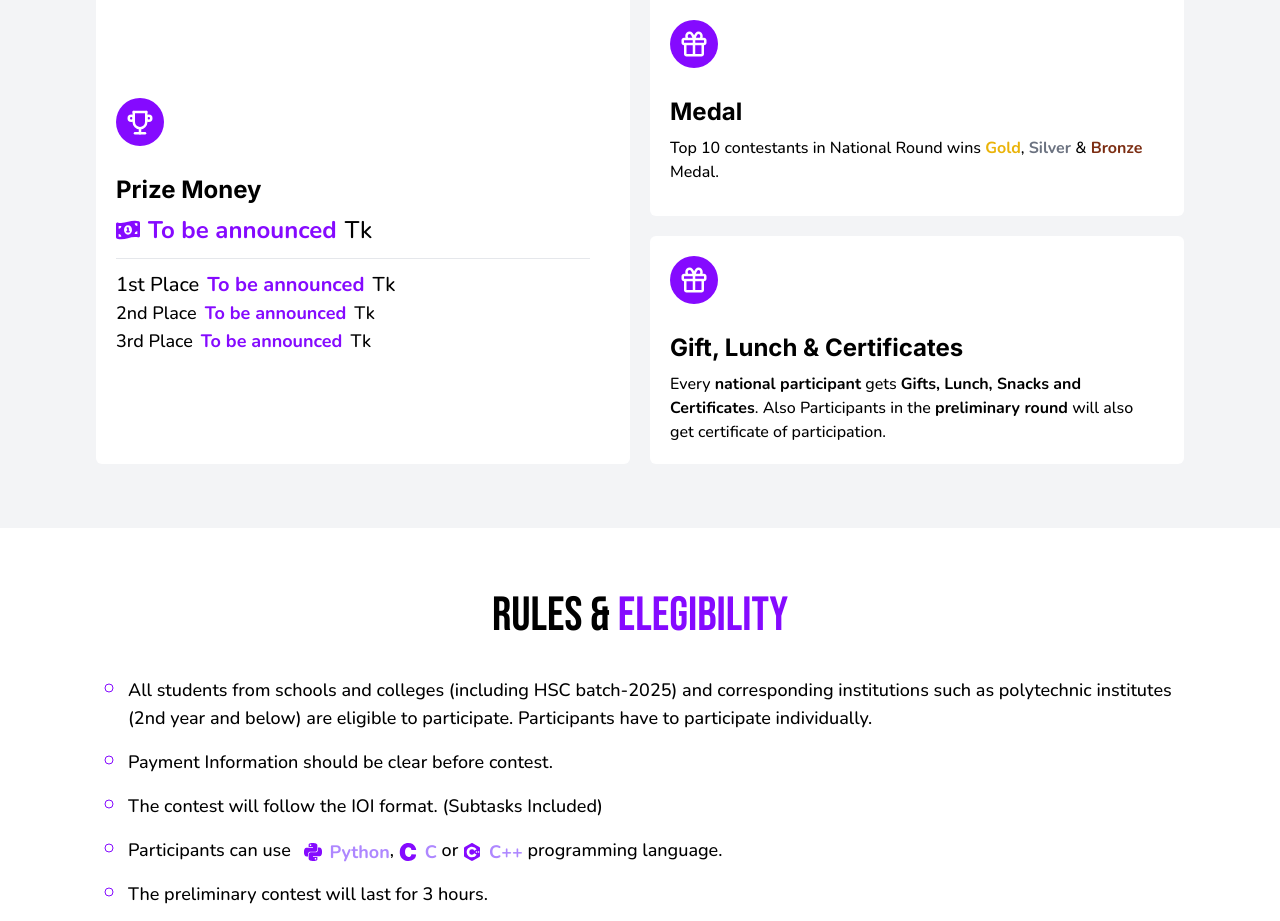
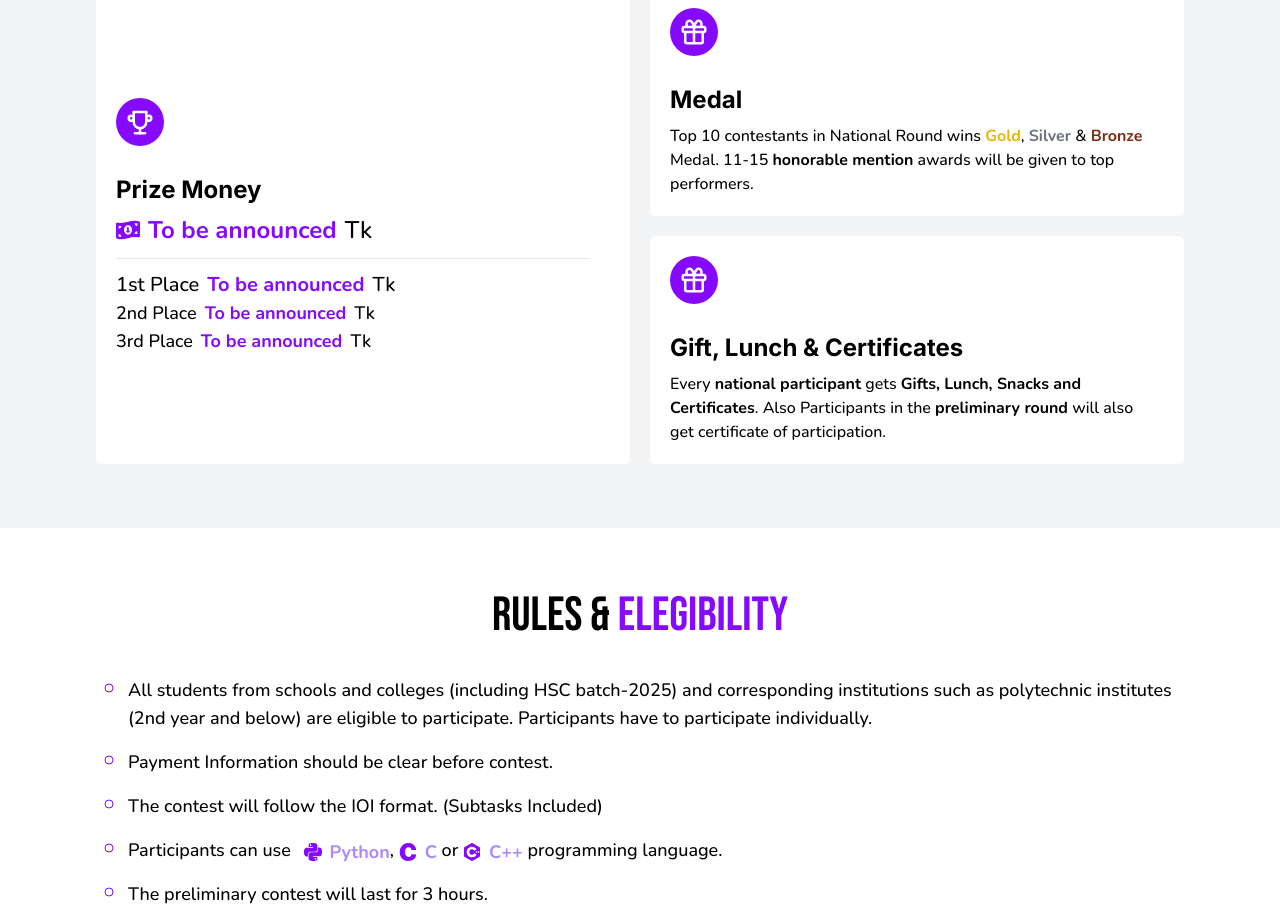
Before and after one commit to nditc/NDITC-FTMPC, a Next.js app: page / in a window 1280 px wide. Shown: the part 2660-3581 px from the top of the page. Built offline with nearby package versions, Linux system fonts and the light colour scheme; no server answers; the database is empty.

Commit message:
Medal updated

```diff
--- a/src/Components/Home/Prize.tsx
+++ b/src/Components/Home/Prize.tsx
@@ -60,7 +60,7 @@ const Prize = () => {
               <p>
                 Top 10 contestants in National Round wins <b className="text-yellow-500">Gold</b>,{' '}
                 <b className="text-gray-500">Silver</b> & <b className="text-orange-900">Bronze</b>{' '}
-                Medal.
+                Medal. 11-15 <b>honorable mention</b> awards will be given to top performers.
               </p>
             </div>
           </div>
```
